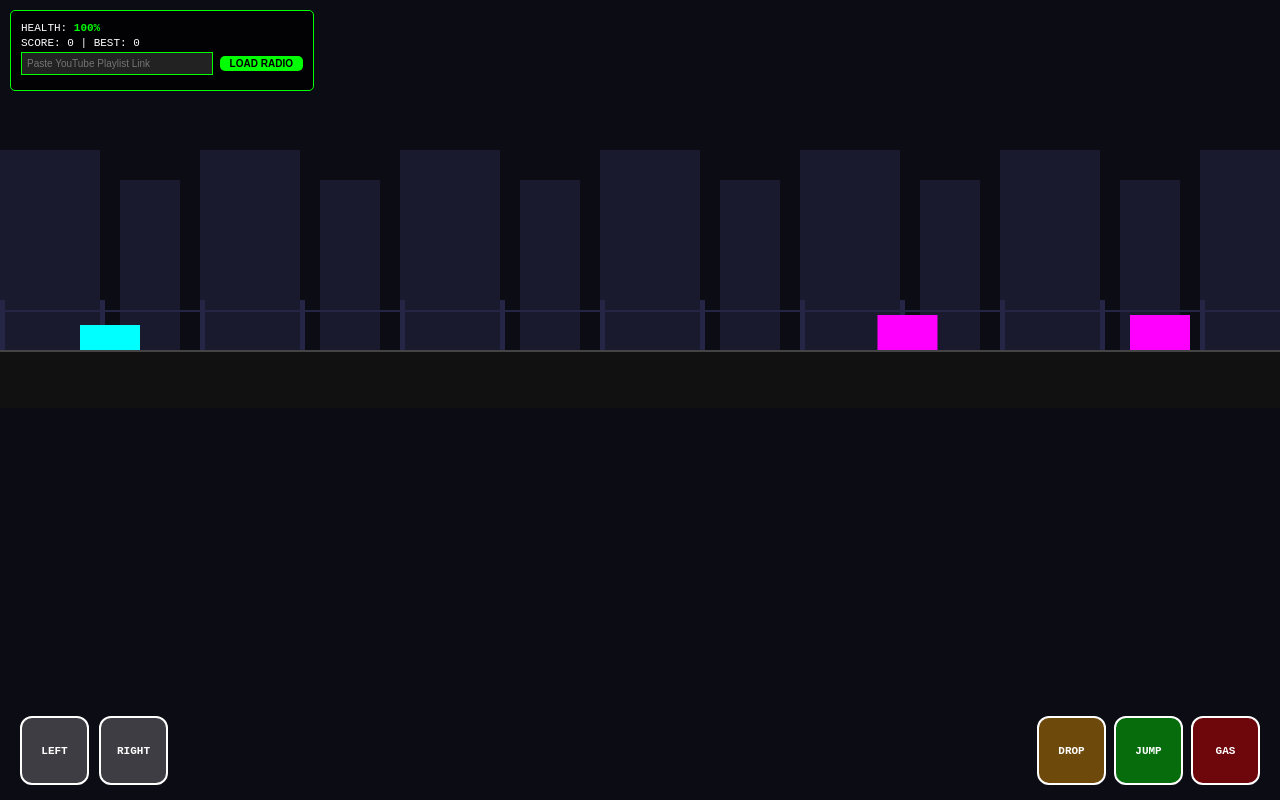
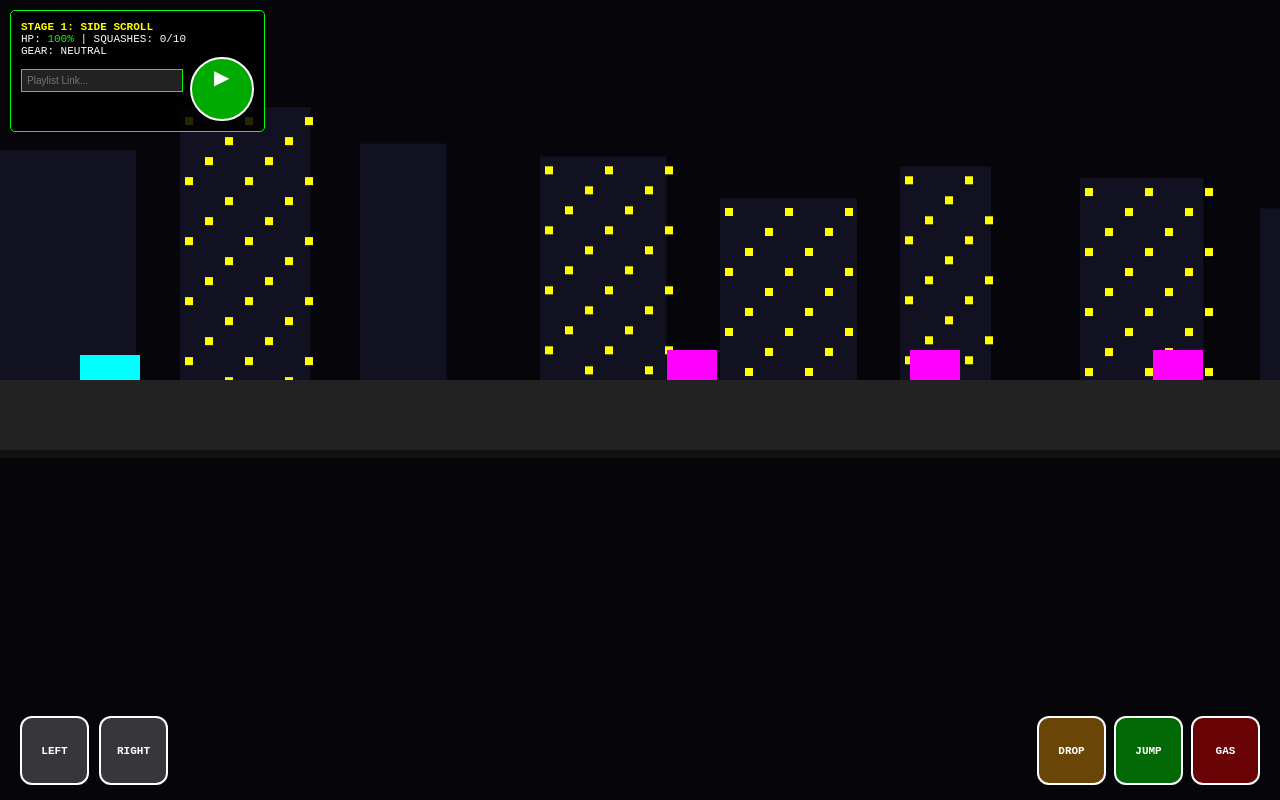
Before and after one commit to jbt125-coder/Garbageman, a plain HTML site: page index.html in a window 1280 px wide. Drawn offline with Linux system fonts and the light colour scheme.

Commit message:
Update index.html

```diff
--- a/index.html
+++ b/index.html
@@ -1,41 +1,34 @@
 <!DOCTYPE html>
 <html>
 <head>
-    <title>Spy Jumper: Parallax Edition</title>
+    <title>Spy Jumper: Stage 2 Update</title>
     <meta name="viewport" content="width=device-width, initial-scale=1.0, maximum-scale=1.0, user-scalable=no">
     <style>
-        body { margin: 0; background: #0c0c14; overflow: hidden; font-family: 'Courier New', Courier, monospace; touch-action: none; color: white; }
+        body { margin: 0; background: #05050a; overflow: hidden; font-family: 'Courier New', monospace; touch-action: none; color: white; }
         canvas { display: block; border-bottom: 8px solid #111; }
-
         .controls { position: absolute; bottom: 15px; width: 100%; display: flex; justify-content: space-between; padding: 0 20px; box-sizing: border-box; z-index: 20; }
         .btn { width: 65px; height: 65px; background: rgba(255,255,255,0.2); border: 2px solid white; border-radius: 12px; display: flex; align-items: center; justify-content: center; color: white; user-select: none; font-size: 11px; font-weight: bold; }
         .btn:active { background: rgba(255,255,255,0.5); transform: scale(0.9); }
-
-        #ui { position: absolute; top: 10px; left: 10px; background: rgba(0,0,0,0.8); padding: 10px; border: 1px solid #0f0; font-size: 11px; z-index: 10; line-height: 1.4; border-radius: 5px;}
-        input { background: #222; border: 1px solid #0f0; color: #0f0; width: 180px; font-size: 10px; padding: 5px; margin-bottom: 5px; }
-
-        #game-over {
-            position: absolute; top: 50%; left: 50%; transform: translate(-50%, -50%);
-            background: rgba(0,0,0,0.9); padding: 30px; border: 3px solid red; text-align: center;
-            display: none; z-index: 100;
-        }
-        button { background: #0f0; border: none; padding: 10px 20px; font-weight: bold; cursor: pointer; border-radius: 5px; }
+        #ui { position: absolute; top: 10px; left: 10px; background: rgba(0,0,0,0.85); padding: 10px; border: 1px solid #0f0; font-size: 11px; z-index: 10; border-radius: 5px;}
+        input { background: #222; border: 1px solid #0f0; color: #0f0; width: 150px; font-size: 10px; padding: 5px; margin-bottom: 5px; outline: none; }
+        #stereo-play { background: #0a0; border: 2px solid #fff; color: white; padding: 10px; border-radius: 50%; font-size: 20px; cursor: pointer; display: inline-block; width: 40px; height: 40px; line-height: 20px; text-align: center; }
+        #game-over { position: absolute; top: 50%; left: 50%; transform: translate(-50%, -50%); background: rgba(0,0,0,0.95); padding: 30px; border: 3px solid red; text-align: center; display: none; z-index: 100; border-radius: 15px; }
     </style>
 </head>
 <body>
 
 <div id="ui">
-    HEALTH: <span id="hp" style="color: #0f0; font-weight: bold;">100%</span><br>
-    SCORE: <span id="score">0</span> | BEST: <span id="high">0</span><br>
-    <input type="text" id="yt-url" placeholder="Paste YouTube Playlist Link">
-    <button onclick="loadRadio()" style="padding: 2px 10px; font-size: 10px;">LOAD RADIO</button>
-    <div id="player" style="display:none"></div>
+    <span id="stage-text" style="color:yellow; font-weight:bold">STAGE 1: SIDE SCROLL</span><br>
+    HP: <span id="hp" style="color: #0f0">100%</span> | SQUASHES: <span id="squash-count">0</span>/10<br>
+    GEAR: <span id="gear-text">NEUTRAL</span><br>
+    <input type="text" id="yt-url" placeholder="Playlist Link...">
+    <div id="stereo-play" onclick="loadRadio()">▶</div>
+    <div id="player" style="position: absolute; left: -9999px;"></div>
 </div>
 
 <div id="game-over">
-    <h1 style="color:red">WASTED</h1>
-    <p>SCORE: <span id="final-score">0</span></p>
-    <button onclick="resetGame()">RESTART</button>
+    <h1 id="status-title" style="color:red">WASTED</h1>
+    <button onclick="location.reload()" style="background:#0f0; padding:10px;">RESTART</button>
 </div>
 
 <canvas id="gameCanvas"></canvas>
@@ -57,171 +50,166 @@
 const canvas = document.getElementById('gameCanvas');
 const ctx = canvas.getContext('2d');
 canvas.width = window.innerWidth;
-canvas.height = 400;
+canvas.height = 450;
 
-// Game State
-let score = 0, highScore = 0, health = 100, isGameOver = false;
-let player = { x: 80, y: 300, w: 60, h: 25, dy: 0, speed: 0, maxSpeed: 10, jumped: false };
-let enemies = [], bags = [], items = [];
-let keys = { gas: false, left: false, right: false };
+let stage = 1, health = 100, squashes = 0, gear = 0, isGameOver = false;
+let player = { x: 80, y: 350, w: 60, h: 25, dy: 0, speed: 0, targetSpeed: 0, jumped: false };
+let enemies = [], bags = [], items = [], buildings = [];
+let keys = { left: false, right: false };
 const gravity = 0.8;
-let spawnTimer = 0, itemTimer = 0;
+let spawnTimer = 0, bgCityX = 0;
 
-// Parallax offsets
-let bgCityX = 0, bgMidiX = 0;
+// Setup Buildings with Windows
+for(let i=0; i<15; i++) {
+    buildings.push({ x: i*180, w: 80 + Math.random()*60, h: 150 + Math.random()*150, windows: Math.random() > 0.3 });
+}
 
-// Improved Input
-const setupBtn = (id, key) => {
+// Input Logic
+const setupBtn = (id) => {
     const el = document.getElementById(id);
-    const start = (e) => {
-        if(isGameOver) return; e.preventDefault();
-        if(id==='jump') doJump(); else if(id==='drop') dropBag(); else keys[key] = true;
-    };
-    const end = (e) => { e.preventDefault(); if(key) keys[key] = false; };
-    el.addEventListener('touchstart', start, {passive: false});
-    el.addEventListener('touchend', end, {passive: false});
-    el.addEventListener('mousedown', start);
-    el.addEventListener('mouseup', end);
+    el.addEventListener('touchstart', (e) => {
+        e.preventDefault();
+        if(id === 'gas') { gear = (gear + 1) % 4; player.targetSpeed = gear * 4; }
+        if(id === 'jump' && stage === 1) doJump();
+        if(id === 'drop') dropBag();
+        if(id === 'left') keys.left = true;
+        if(id === 'right') keys.right = true;
+    });
+    el.addEventListener('touchend', (e) => {
+        if(id === 'left') keys.left = false;
+        if(id === 'right') keys.right = false;
+    });
 };
-setupBtn('left', 'left'); setupBtn('right', 'right'); setupBtn('gas', 'gas'); setupBtn('jump', null); setupBtn('drop', null);
+['left', 'right', 'gas', 'jump', 'drop'].forEach(setupBtn);
 
-function doJump() { if (!player.jumped) { player.dy = -16; player.jumped = true; } }
-function dropBag() { bags.push({ x: player.x, y: player.y + 10, w: 15, h: 15, speed: player.speed - 3 }); }
+function doJump() { if(!player.jumped) { player.dy = -18; player.jumped = true; } }
+function dropBag() {
+    let bSpeed = stage === 1 ? player.speed - 3 : -2;
+    bags.push({ x: player.x + (stage === 1 ? 0 : 20), y: player.y + 10, w: 15, h: 15, speed: bSpeed });
+}
 
 function loadRadio() {
     const url = document.getElementById('yt-url').value;
     const match = url.match(/[&?]list=([^&]+)/i);
-    if (match && window.ytPlayer) {
+    if(match && window.ytPlayer) {
+        window.ytPlayer.unMute();
         window.ytPlayer.loadPlaylist({list: match[1], listType: 'playlist'});
-        window.ytPlayer.playVideo();
     }
 }
+
 function onYouTubeIframeAPIReady() {
-    window.ytPlayer = new YT.Player('player', { height: '0', width: '0' });
-}
-
-function resetGame() {
-    score = 0; health = 100; isGameOver = false; enemies = []; bags = []; items = [];
-    player.x = 80; player.speed = 0;
-    document.getElementById('game-over').style.display = 'none';
-    update();
+    window.ytPlayer = new YT.Player('player', { height: '1', width: '1', playerVars: {'autoplay': 1}});
 }
 
 function update() {
     if(isGameOver) return;
 
-    // Movement Physics
-    if (keys.gas) player.speed = Math.min(player.speed + 0.15, player.maxSpeed);
-    else player.speed = Math.max(player.speed - 0.2, 0);
-    if (keys.left) player.x = Math.max(player.x - 5, 0);
-    if (keys.right) player.x = Math.min(player.x + 5, canvas.width - player.w);
+    // Smooth Acceleration
+    player.speed += (player.targetSpeed - player.speed) * 0.05;
+    if(keys.left) player.x -= 5;
+    if(keys.right) player.x += 5;
 
-    // Parallax update
-    bgCityX -= player.speed * 0.1;
-    bgMidiX -= player.speed * 0.4;
+    document.getElementById('gear-text').innerText = ["NEUTRAL", "CRUISE", "FAST", "TURBO"][gear];
 
-    player.y += player.dy;
-    if (player.y + player.h < 350) player.dy += gravity;
-    else { player.y = 350 - player.h; player.dy = 0; player.jumped = false; }
+    if(stage === 1) {
+        // Stage 1 Physics
+        player.y += player.dy;
+        if (player.y + player.h < 380) player.dy += gravity;
+        else { player.y = 380 - player.h; player.dy = 0; player.jumped = false; }
 
-    // Spawning Enemies & Items
-    if(++spawnTimer > 100) {
-        const types = [{w:60, h:35, c:'#f0f'}, {w:30, h:40, c:'#ff0', bike:true}, {w:50, h:30, c:'white', cop:true}];
-        const t = types[Math.floor(Math.random()*types.length)];
-        enemies.push({ x: canvas.width + 100, y: 350 - t.h, ...t, spinning: false });
-        spawnTimer = 0;
-    }
-    if(++itemTimer > 800) { items.push({ x: canvas.width + 100, y: 200, w: 25, h: 25 }); itemTimer = 0; }
+        bgCityX -= player.speed * 0.5;
 
-    // Logic for Enemies
-    enemies.forEach((en, eIdx) => {
-        en.x -= (en.spinning ? player.speed : player.speed + 2.5);
-        if(en.spinning) en.y += 10;
+        if(++spawnTimer > 80) {
+            enemies.push({ x: canvas.width + 50, y: 350, w: 50, h: 30, c: '#f0f', spinning: false });
+            spawnTimer = 0;
+        }
 
-        if (player.x < en.x + en.w && player.x + player.w > en.x &&
-            player.y < en.y + en.h && player.y + player.h > en.y && !en.spinning) {
-            if (player.dy > 0 && (player.y + player.h) < (en.y + 15)) {
-                enemies.splice(eIdx, 1); player.dy = -12; score += 100;
-            } else {
-                health -= 10; enemies.splice(eIdx, 1);
-                if(health <= 0) endGame();
-            }
-        }
-        bags.forEach((bag, bIdx) => {
-            if (bag.x < en.x + en.w && bag.x + bag.w > en.x &&
-                bag.y < en.y + en.h && bag.y + bag.h > en.y) {
-                en.spinning = true; bags.splice(bIdx, 1); score += 50;
+        enemies.forEach((en, i) => {
+            en.x -= (player.speed + 3);
+            if(player.x < en.x+en.w && player.x+player.w > en.x && player.y < en.y+en.h && player.y+player.h > en.y) {
+                if(player.dy > 0 && player.y + player.h < en.y + 15) {
+                    enemies.splice(i, 1); player.dy = -15; squashes++;
+                    if(squashes >= 10) startStage2();
+                } else { health -= 5; enemies.splice(i, 1); }
             }
         });
+    } else {
+        // Stage 2 Physics (Top Down)
+        player.y = 300; // Fixed Vertical in Top Down
+        if(++spawnTimer > 60) {
+            enemies.push({ x: player.x + (Math.random()*40 - 20), y: -50, w: 30, h: 50, c: 'white', cop: true });
+            spawnTimer = 0;
+        }
+        enemies.forEach((en, i) => {
+            en.y += (player.speed + 2); // Cops chase from top
+            bags.forEach((bag, bi) => {
+                if(bag.x < en.x+en.w && bag.x+bag.w > en.x && bag.y < en.y+en.h && bag.y+bag.h > en.y) {
+                    enemies.splice(i, 1); bags.splice(bi, 1); squashes++;
+                    if(squashes >= 20) { document.getElementById('status-title').innerText = "STAGE CLEAR!"; endGame(); }
+                }
+            });
+            if(en.y > canvas.height) enemies.splice(i, 1);
+        });
+    }
+
+    bags.forEach((b, i) => {
+        if(stage === 1) b.x -= (player.speed - b.speed);
+        else b.y -= 5;
     });
 
-    items.forEach((it, iIdx) => {
-        it.x -= player.speed;
-        if (player.x < it.x + it.w && player.x + player.w > it.x && player.y < it.y + it.h && player.y + player.h > it.y) {
-            health = Math.min(health + 50, 100); items.splice(iIdx, 1);
-        }
-    });
+    document.getElementById('hp').innerText = health + "%";
+    document.getElementById('squash-count').innerText = squashes;
+    if(health <= 0) endGame();
 
-    enemies = enemies.filter(e => e.x > -200);
-    bags.forEach(b => b.x -= (player.speed - b.speed));
-
-    document.getElementById('score').innerText = score;
-    document.getElementById('hp').innerText = health + "%";
-    document.getElementById('hp').style.color = health < 30 ? "red" : "#0f0";
     draw();
     requestAnimationFrame(update);
 }
 
-function endGame() {
-    isGameOver = true;
-    if(score > highScore) highScore = score;
-    document.getElementById('high').innerText = highScore;
-    document.getElementById('final-score').innerText = score;
-    document.getElementById('game-over').style.display = 'block';
+function startStage2() {
+    stage = 2;
+    enemies = []; bags = [];
+    document.getElementById('stage-text').innerText = "STAGE 2: BIRD'S EYE CHASE";
 }
+
+function endGame() { isGameOver = true; document.getElementById('game-over').style.display = 'block'; }
 
 function draw() {
     ctx.clearRect(0, 0, canvas.width, canvas.height);
 
-    // 1. Far Background (City)
-    ctx.fillStyle = '#1a1a2e';
-    for(let i=0; i<10; i++) {
-        let x = (bgCityX % 200) + (i*200);
-        ctx.fillRect(x, 150, 100, 200);
-        ctx.fillRect(x + 120, 180, 60, 170);
+    if(stage === 1) {
+        // Draw City
+        buildings.forEach(b => {
+            let bx = (b.x + bgCityX) % (buildings.length * 180);
+            if(bx < -200) bx += buildings.length * 180;
+            ctx.fillStyle = '#112';
+            ctx.fillRect(bx, canvas.height - b.h - 70, b.w, b.h);
+            // Windows
+            if(b.windows) {
+                ctx.fillStyle = '#ff0';
+                for(let r=0; r<b.h/20; r++) {
+                    for(let c=0; c<b.w/20; c++) {
+                        if((r+c) % 3 === 0) ctx.fillRect(bx+5+(c*20), (canvas.height - b.h - 60)+(r*20), 8, 8);
+                    }
+                }
+            }
+        });
+        ctx.fillStyle = '#222'; ctx.fillRect(0, 380, canvas.width, 70); // Road
+    } else {
+        // Stage 2 Road (Vertical scrolling lines)
+        ctx.fillStyle = '#333'; ctx.fillRect(0, 0, canvas.width, canvas.height);
+        ctx.fillStyle = 'yellow';
+        for(let i=0; i<10; i++) ctx.fillRect(canvas.width/2 - 5, (Date.now()/10 % 100) + (i*100), 10, 50);
     }
 
-    // 2. Mid Background (Fence/Poles)
-    ctx.fillStyle = '#252545';
-    for(let i=0; i<30; i++) {
-        let x = (bgMidiX % 100) + (i*100);
-        ctx.fillRect(x, 300, 5, 50); // Poles
-        ctx.fillRect(x, 310, 100, 2); // Wires
-    }
-
-    // 3. Road
-    ctx.fillStyle = '#111'; ctx.fillRect(0, 350, canvas.width, 50);
-    ctx.fillStyle = '#444'; ctx.fillRect(0, 350, canvas.width, 2); // Line
-
-    // 4. Game Objects
+    // Common Objects
     ctx.fillStyle = 'black'; bags.forEach(b => ctx.fillRect(b.x, b.y, b.w, b.h));
-    items.forEach(it => {
-        ctx.fillStyle = 'white'; ctx.fillRect(it.x, it.y, it.w, it.h);
-        ctx.fillStyle = 'red'; ctx.fillRect(it.x+10, it.y+4, 5, 17); ctx.fillRect(it.x+4, it.y+10, 17, 5);
-    });
-
-    // Player
     ctx.fillStyle = '#0ff'; ctx.fillRect(player.x, player.y, player.w, player.h);
-
-    // Enemies
     enemies.forEach(en => {
-        ctx.fillStyle = en.spinning ? '#444' : en.c;
-        ctx.fillRect(en.x, en.y, en.w, en.h);
-        if(en.cop && !en.spinning && Date.now() % 400 < 200) {
-            ctx.fillStyle = 'red'; ctx.fillRect(en.x + 5, en.y - 5, 10, 5);
-        }
+        ctx.fillStyle = en.c; ctx.fillRect(en.x, en.y, en.w, en.h);
+        if(en.cop && Date.now() % 400 < 200) { ctx.fillStyle='red'; ctx.fillRect(en.x, en.y-5, 10, 5); }
     });
 }
+
 update();
 </script>
 </body>
```
